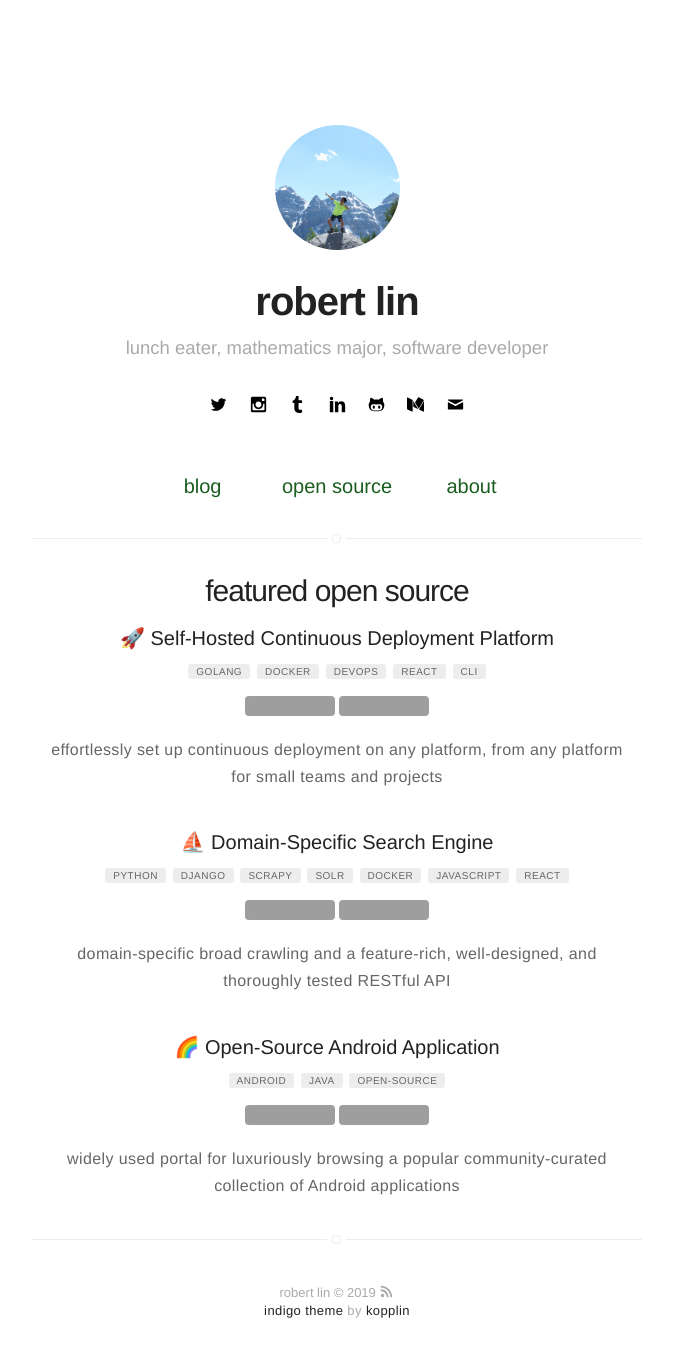
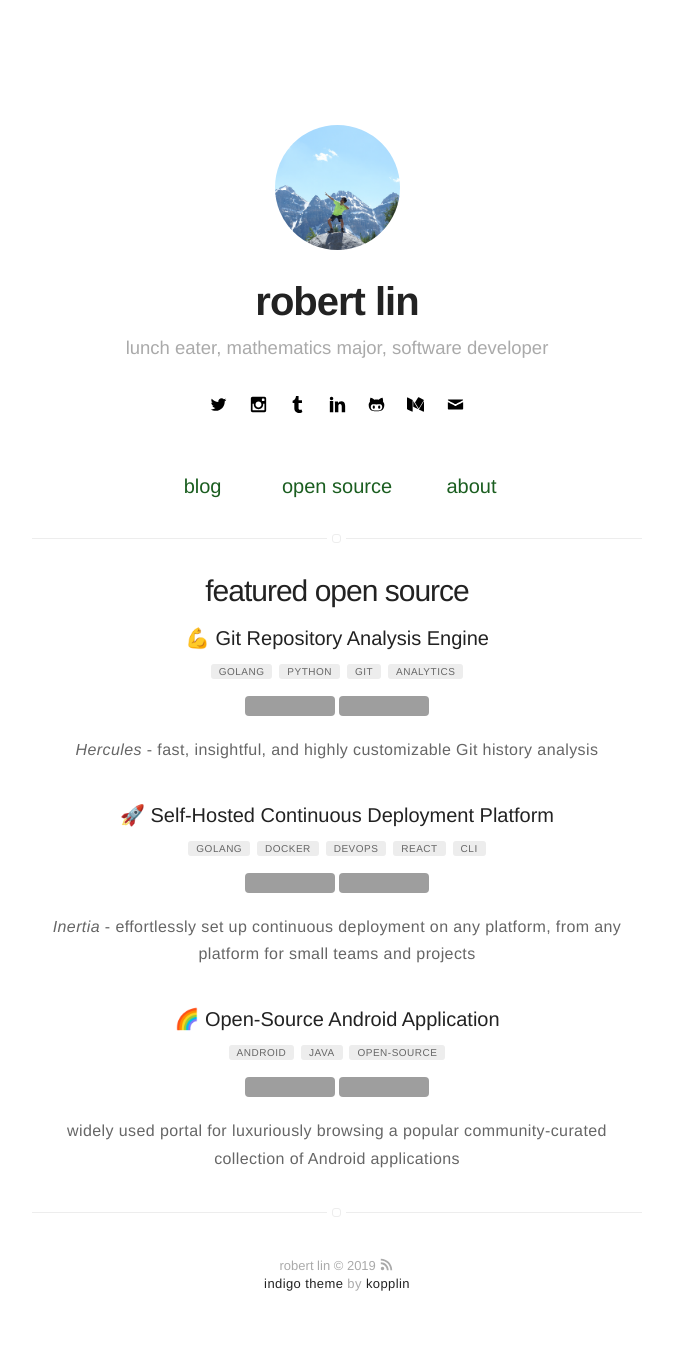
Before and after one commit to bobheadxi/bobheadxi.github.io, a Jekyll site: the page built from index.html, in a window 1280 px wide, cut to the strip 0-1382 px from the top of the page. Shown: the top 1357 px of the strip, without its empty margins (303-976 px from the left). Built offline with Jekyll 4.4.1, drawn with Linux system fonts in a browser that asks for light colours; emoji names are drawn with the system emoji font; grey boxes are pictures that could not be loaded.

Commit message:
Add Hercules

```diff
--- /dev/null
+++ b/_posts/2019-3-19-hercules.md
@@ -0,0 +1,59 @@
+---
+title: ":muscle: Git Repository Analysis Engine"
+layout: post
+date: 2019-03-19 12:19
+tag:
+- golang
+- python
+- git
+- analytics
+image: ""
+headerImage: false
+open_source: true
+hidden: true # don't count this post in blog pagination
+description: "<i>Hercules</i> - fast, insightful, and highly customizable Git history analysis"
+category: open-source
+author: robert
+star: true
+externalLink: false
+badges:
+- <img src="https://img.shields.io/github/stars/src-d/hercules.svg?" />
+- <img src="https://img.shields.io/github/contributors/src-d/hercules.svg" />
+---
+
+<p align="center">
+    <img src="https://github.com/src-d/hercules/blob/master/doc/dag.png?raw=true" width="100%" />
+</p>
+
+<p align="center">
+    <a href="https://github.com/src-d/hercules">
+        <img src="https://img.shields.io/badge/github-src--d%2Fhercules-green.svg?style=for-the-badge" alt="GitHub Repository"/>
+    </a>
+</p>
+
+<p align="center">
+    <img src="https://img.shields.io/github/languages/top/src-d/hercules.svg?colorB=1e90ff" />
+    <img src="https://goreportcard.com/badge/github.com/src-d/hercules" />
+    <a href="https://godoc.org/gopkg.in/src-d/hercules.v9"><img src="https://godoc.org/gopkg.in/src-d/hercules.v9?status.svg" alt="GoDoc"></a>
+    <img src="https://img.shields.io/github/stars/src-d/hercules.svg?" />
+</p>
+
+Hercules is an fast and highly customizable Git repository analysis engine
+written in Go, built and open-sourced by [source{d}](https://sourced.tech/). It
+runs a highly customizable pipeline of analysis tasks on a Git repository to
+generate all sorts of cool data and insights. I am currently using Hercules as a
+library for a project I am working on, so I've contributed a few fixes and
+features upstream!
+
+<p align="center">
+    <img src="https://github.com/src-d/hercules/raw/master/doc/emberjs_people.png" width="100%" />
+</p>
+
+My contributions include:
+
+- **new features** such as [reworked interval options](https://github.com/src-d/hercules/pull/245)
+- **fixes** for a [race condition](https://github.com/src-d/hercules/pull/232) I
+  I discovered, and a small fix to [improve `go mod` support](https://github.com/src-d/hercules/pull/230)
+
+Check out my pull requests in more detail [here](https://github.com/src-d/hercules/pulls?q=is%3Apr+author%3Abobheadxi+is%3Aclosed)!
+<br />
```
Also changed, not shown: _posts/2018-1-1-sleuth.md (+2 -2 lines), _posts/2018-1-29-inertia.md (+2 -1 lines).
